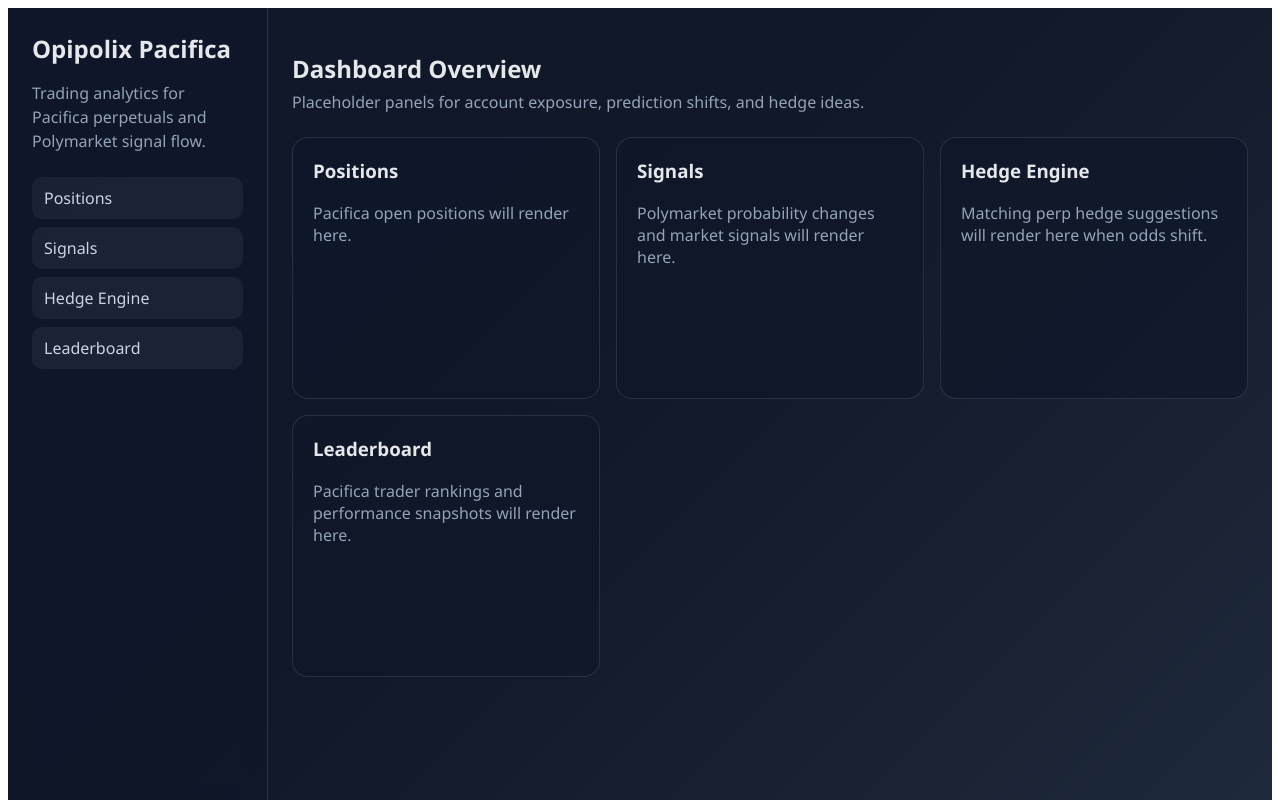
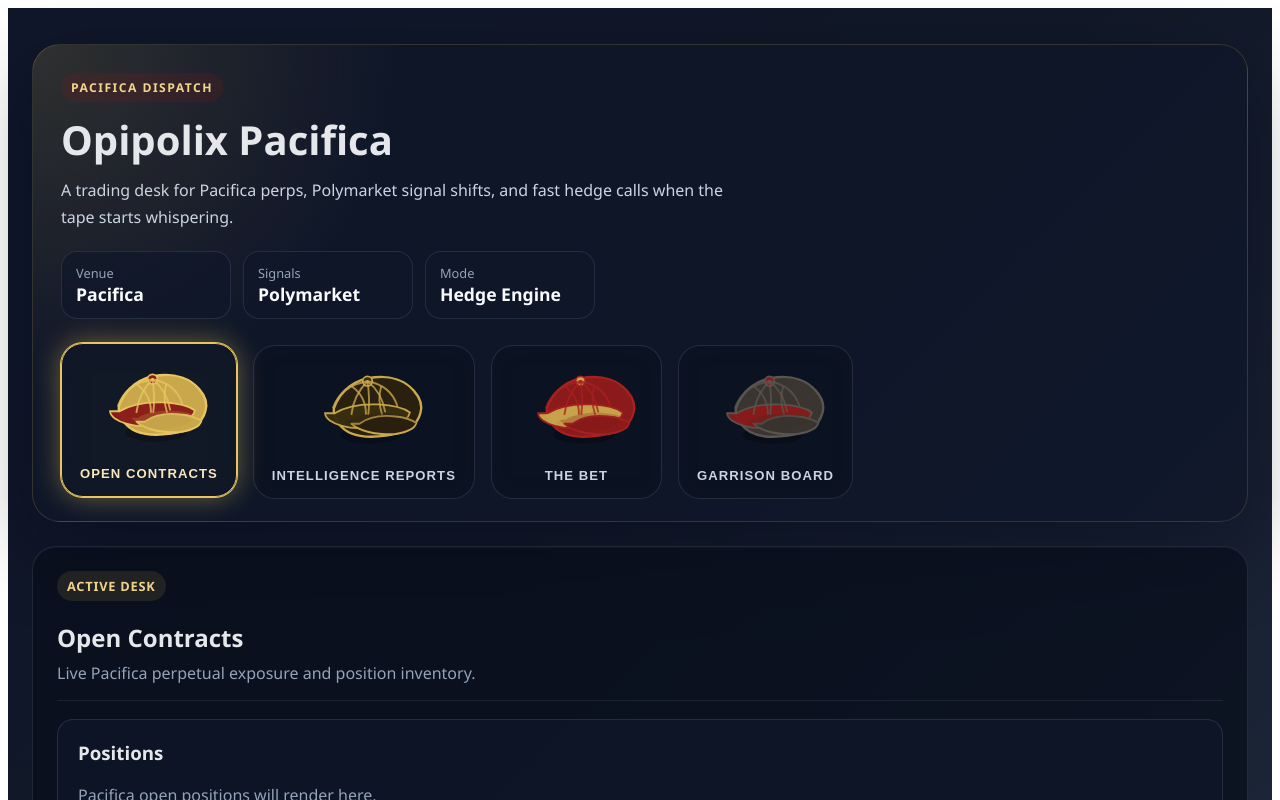
Before and after one commit to vikions/opipolix-pacifica, a React (Vite) app in the folder frontend/: page / in a window 1280 px wide. Shown: the top 800 px of the page. Built offline with nearby package versions, Linux system fonts and the light colour scheme.

Commit message:
Update seturl

```diff
--- a/frontend/src/components/Dashboard.tsx
+++ b/frontend/src/components/Dashboard.tsx
@@ -1,72 +1,212 @@
-import type { CSSProperties } from "react";
+import { useState, type CSSProperties, type ReactNode } from "react";
 
 import HedgeSuggestion from "./HedgeSuggestion";
 import MarketSignals from "./MarketSignals";
+import PeakyCap from "./PeakyCap";
 import PositionsTable from "./PositionsTable";
 import TraderLeaderboard from "./TraderLeaderboard";
 
-const layoutStyle: CSSProperties = {
-  display: "grid",
-  gridTemplateColumns: "260px 1fr",
-  minHeight: "100vh",
+type PanelKey = "contracts" | "reports" | "bet" | "board";
+
+const frameStyle: CSSProperties = {
+  maxWidth: "1240px",
+  margin: "0 auto",
+  padding: "36px 24px 42px",
 };
 
-const sidebarStyle: CSSProperties = {
-  borderRight: "1px solid rgba(148, 163, 184, 0.2)",
-  padding: "24px",
-  background: "rgba(15, 23, 42, 0.8)",
-  backdropFilter: "blur(12px)",
+const heroStyle: CSSProperties = {
+  padding: "28px 28px 22px",
+  borderRadius: "28px",
+  background:
+    "radial-gradient(circle at top left, rgba(201, 168, 76, 0.18), transparent 28%), rgba(15, 23, 42, 0.78)",
+  border: "1px solid rgba(201, 168, 76, 0.2)",
+  boxShadow: "0 28px 80px rgba(2, 6, 23, 0.38)",
 };
 
-const navItemStyle: CSSProperties = {
-  padding: "10px 12px",
-  marginBottom: "8px",
-  borderRadius: "10px",
-  background: "rgba(30, 41, 59, 0.7)",
-  color: "#cbd5e1",
+const heroTopStyle: CSSProperties = {
+  display: "flex",
+  justifyContent: "space-between",
+  gap: "20px",
+  flexWrap: "wrap",
+  alignItems: "flex-start",
 };
 
-const mainStyle: CSSProperties = {
-  padding: "24px",
+const eyebrowStyle: CSSProperties = {
+  display: "inline-block",
+  marginBottom: "10px",
+  padding: "6px 10px",
+  borderRadius: "999px",
+  background: "rgba(139, 26, 26, 0.18)",
+  color: "#f3d68a",
+  fontSize: "0.76rem",
+  letterSpacing: "0.12em",
+  textTransform: "uppercase",
+  fontWeight: 700,
 };
 
-const gridStyle: CSSProperties = {
-  display: "grid",
-  gridTemplateColumns: "repeat(auto-fit, minmax(280px, 1fr))",
-  gap: "16px",
+const statStripStyle: CSSProperties = {
+  display: "flex",
+  gap: "12px",
+  flexWrap: "wrap",
 };
 
+const statCardStyle: CSSProperties = {
+  minWidth: "140px",
+  padding: "12px 14px",
+  borderRadius: "16px",
+  background: "rgba(15, 23, 42, 0.68)",
+  border: "1px solid rgba(148, 163, 184, 0.16)",
+};
+
+const capRailStyle: CSSProperties = {
+  display: "flex",
+  gap: "16px",
+  flexWrap: "wrap",
+  marginTop: "26px",
+};
+
+const panelWrapStyle: CSSProperties = {
+  marginTop: "24px",
+};
+
+const panelShellStyle: CSSProperties = {
+  padding: "24px",
+  borderRadius: "24px",
+  background: "rgba(9, 14, 27, 0.74)",
+  border: "1px solid rgba(148, 163, 184, 0.16)",
+  boxShadow: "inset 0 1px 0 rgba(255, 255, 255, 0.03)",
+};
+
+const panelHeaderStyle: CSSProperties = {
+  marginBottom: "18px",
+  paddingBottom: "16px",
+  borderBottom: "1px solid rgba(148, 163, 184, 0.12)",
+};
+
+const panelTagStyle: CSSProperties = {
+  display: "inline-flex",
+  alignItems: "center",
+  gap: "8px",
+  padding: "6px 10px",
+  borderRadius: "999px",
+  background: "rgba(201, 168, 76, 0.12)",
+  color: "#f1d28c",
+  fontSize: "0.8rem",
+  fontWeight: 700,
+  letterSpacing: "0.06em",
+  textTransform: "uppercase",
+};
+
+const panelBodyStyle: CSSProperties = {
+  display: "grid",
+  gridTemplateColumns: "minmax(0, 1fr)",
+  gap: "16px",
+  minHeight: "320px",
+};
+
+const navigation = [
+  {
+    key: "contracts" as const,
+    label: "Open Contracts",
+    title: "Open Contracts",
+    subtitle: "Live Pacifica perpetual exposure and position inventory.",
+    color: "gold" as const,
+    panel: <PositionsTable />,
+  },
+  {
+    key: "reports" as const,
+    label: "Intelligence Reports",
+    title: "Intelligence Reports",
+    subtitle: "Polymarket momentum, sentiment drift, and signal pressure.",
+    color: "dark" as const,
+    panel: <MarketSignals />,
+  },
+  {
+    key: "bet" as const,
+    label: "The Bet",
+    title: "The Bet",
+    subtitle: "Hedge suggestions when prediction odds start to move.",
+    color: "red" as const,
+    panel: <HedgeSuggestion />,
+  },
+  {
+    key: "board" as const,
+    label: "Garrison Board",
+    title: "Garrison Board",
+    subtitle: "Leaderboard view for top Pacifica operators and performance.",
+    color: "gray" as const,
+    panel: <TraderLeaderboard />,
+  },
+] satisfies Array<{
+  key: PanelKey;
+  label: string;
+  title: string;
+  subtitle: string;
+  color: "gold" | "dark" | "red" | "gray";
+  panel: ReactNode;
+}>;
+
 export default function Dashboard() {
+  const [activePanel, setActivePanel] = useState<PanelKey>("contracts");
+  const currentPanel =
+    navigation.find((item) => item.key === activePanel) ?? navigation[0];
+
   return (
-    <div style={layoutStyle}>
-      <aside style={sidebarStyle}>
-        <h1 style={{ marginTop: 0, marginBottom: "8px" }}>Opipolix Pacifica</h1>
-        <p style={{ color: "#94a3b8", lineHeight: 1.5 }}>
-          Trading analytics for Pacifica perpetuals and Polymarket signal flow.
-        </p>
-        <nav style={{ marginTop: "24px" }}>
-          <div style={navItemStyle}>Positions</div>
-          <div style={navItemStyle}>Signals</div>
-          <div style={navItemStyle}>Hedge Engine</div>
-          <div style={navItemStyle}>Leaderboard</div>
+    <div style={frameStyle}>
+      <section style={heroStyle}>
+        <div style={heroTopStyle}>
+          <div style={{ maxWidth: "680px" }}>
+            <span style={eyebrowStyle}>Pacifica Dispatch</span>
+            <h1 style={{ marginTop: 0, marginBottom: "10px", fontSize: "2.5rem" }}>
+              Opipolix Pacifica
+            </h1>
+            <p style={{ color: "#cbd5e1", lineHeight: 1.7, margin: 0 }}>
+              A trading desk for Pacifica perps, Polymarket signal shifts, and
+              fast hedge calls when the tape starts whispering.
+            </p>
+          </div>
+
+          <div style={statStripStyle}>
+            <div style={statCardStyle}>
+              <div style={{ color: "#94a3b8", fontSize: "0.8rem" }}>Venue</div>
+              <strong style={{ color: "#f8fafc", fontSize: "1.1rem" }}>Pacifica</strong>
+            </div>
+            <div style={statCardStyle}>
+              <div style={{ color: "#94a3b8", fontSize: "0.8rem" }}>Signals</div>
+              <strong style={{ color: "#f8fafc", fontSize: "1.1rem" }}>Polymarket</strong>
+            </div>
+            <div style={statCardStyle}>
+              <div style={{ color: "#94a3b8", fontSize: "0.8rem" }}>Mode</div>
+              <strong style={{ color: "#f8fafc", fontSize: "1.1rem" }}>Hedge Engine</strong>
+            </div>
+          </div>
+        </div>
+
+        <nav style={capRailStyle} aria-label="Dashboard navigation">
+          {navigation.map((item) => (
+            <PeakyCap
+              key={item.key}
+              size={70}
+              color={item.color}
+              active={item.key === activePanel}
+              label={item.label}
+              onClick={() => setActivePanel(item.key)}
+            />
+          ))}
         </nav>
-      </aside>
+      </section>
 
-      <main style={mainStyle}>
-        <header style={{ marginBottom: "24px" }}>
-          <h2 style={{ marginBottom: "6px" }}>Dashboard Overview</h2>
-          <p style={{ color: "#94a3b8", margin: 0 }}>
-            Placeholder panels for account exposure, prediction shifts, and hedge ideas.
-          </p>
-        </header>
+      <section style={panelWrapStyle}>
+        <div style={panelShellStyle}>
+          <header style={panelHeaderStyle}>
+            <span style={panelTagStyle}>Active Desk</span>
+            <h2 style={{ marginBottom: "8px" }}>{currentPanel.title}</h2>
+            <p style={{ color: "#94a3b8", margin: 0 }}>{currentPanel.subtitle}</p>
+          </header>
 
-        <section style={gridStyle}>
-          <PositionsTable />
-          <MarketSignals />
-          <HedgeSuggestion />
-          <TraderLeaderboard />
-        </section>
-      </main>
+          <div style={panelBodyStyle}>{currentPanel.panel}</div>
+        </div>
+      </section>
     </div>
   );
 }
--- /dev/null
+++ b/frontend/src/components/PeakyCap.tsx
@@ -0,0 +1,163 @@
+import type { CSSProperties } from "react";
+
+type CapColor = "gold" | "dark" | "red" | "gray";
+
+interface PeakyCapProps {
+  size?: number;
+  color: CapColor;
+  active: boolean;
+  label: string;
+  onClick?: () => void;
+}
+
+const colorSchemes: Record<
+  CapColor,
+  { fill: string; band: string; stroke: string; glow: string }
+> = {
+  gold: {
+    fill: "#c9a84c",
+    band: "#8b1a1a",
+    stroke: "#e8c55e",
+    glow: "rgba(232, 197, 94, 0.45)",
+  },
+  dark: {
+    fill: "#2a2010",
+    band: "#3a2e10",
+    stroke: "#c9a84c",
+    glow: "rgba(201, 168, 76, 0.35)",
+  },
+  red: {
+    fill: "#8b1a1a",
+    band: "#c9a84c",
+    stroke: "#a82020",
+    glow: "rgba(168, 32, 32, 0.38)",
+  },
+  gray: {
+    fill: "#3a3530",
+    band: "#8b1a1a",
+    stroke: "#5a5550",
+    glow: "rgba(90, 85, 80, 0.42)",
+  },
+};
+
+export default function PeakyCap({
+  size = 48,
+  color,
+  active,
+  label,
+  onClick,
+}: PeakyCapProps) {
+  const palette = colorSchemes[color];
+
+  const buttonStyle: CSSProperties = {
+    appearance: "none",
+    border: `1px solid ${active ? palette.stroke : "rgba(148, 163, 184, 0.18)"}`,
+    background: active ? "rgba(18, 24, 38, 0.92)" : "rgba(11, 18, 32, 0.74)",
+    borderRadius: "22px",
+    padding: "16px 18px 14px",
+    minWidth: `${size * 2.4}px`,
+    display: "flex",
+    flexDirection: "column",
+    alignItems: "center",
+    gap: "10px",
+    cursor: onClick ? "pointer" : "default",
+    boxShadow: active
+      ? `0 0 0 1px ${palette.stroke}, 0 0 28px ${palette.glow}, inset 0 0 24px rgba(15, 23, 42, 0.6)`
+      : "inset 0 0 18px rgba(15, 23, 42, 0.45)",
+    transform: active ? "translateY(-2px)" : "none",
+    transition: "transform 160ms ease, box-shadow 160ms ease, border-color 160ms ease",
+  };
+
+  const labelStyle: CSSProperties = {
+    color: active ? "#f8e7bb" : "#cbd5e1",
+    fontSize: "0.82rem",
+    fontWeight: 700,
+    letterSpacing: "0.08em",
+    textTransform: "uppercase",
+    textAlign: "center",
+    lineHeight: 1.3,
+  };
+
+  const seamStroke = {
+    stroke: palette.stroke,
+    strokeWidth: 2.35,
+    strokeLinecap: "round" as const,
+    fill: "none",
+    opacity: 0.78,
+  };
+
+  return (
+    <button
+      type="button"
+      aria-label={label}
+      aria-pressed={active}
+      onClick={onClick}
+      style={buttonStyle}
+    >
+      <svg
+        viewBox="0 0 140 118"
+        width={size * 1.9}
+        height={size * 1.35}
+        role="img"
+        aria-hidden="true"
+      >
+        <ellipse cx="79" cy="91" rx="38" ry="11" fill="rgba(0, 0, 0, 0.24)" />
+
+        <path
+          d="M33 58c8-23 27-37 51-39 20-2 38 4 49 17 8 9 11 18 8 28-4 16-20 25-43 28-28 4-49-1-59-15-5-7-7-12-6-19z"
+          fill={palette.fill}
+          stroke={palette.stroke}
+          strokeWidth="3"
+          strokeLinejoin="round"
+        />
+
+        <path
+          d="M34 64c13-8 33-12 55-11 18 1 32 5 39 10-2 7-8 12-17 16-12 4-28 6-46 4-18-1-30-5-37-10-4-3-6-6-6-9 0 0 5 0 12 0z"
+          fill={palette.band}
+          stroke={palette.stroke}
+          strokeWidth="2.2"
+          opacity="0.96"
+        />
+
+        <path
+          d="M65 77c11-8 28-11 45-9 11 1 20 4 26 8-1 4-4 7-9 9-8 4-21 6-34 5-13-1-24-4-31-8-4-2-6-4-7-5 1 0 4 0 10 0z"
+          fill={palette.fill}
+          stroke={palette.stroke}
+          strokeWidth="2.4"
+          strokeLinejoin="round"
+        />
+
+        <path
+          d="M44 77c6-6 18-10 34-11 15-1 29 1 37 4 4 2 6 3 8 5-4 5-11 8-22 10-13 3-27 3-40 0-8-2-14-5-17-8z"
+          fill="rgba(0, 0, 0, 0.12)"
+          opacity="0.3"
+        />
+
+        <circle
+          cx="75"
+          cy="24"
+          r="6"
+          fill={palette.band}
+          stroke={palette.stroke}
+          strokeWidth="2"
+        />
+
+        <path d="M75 24c-10 10-18 24-20 41" {...seamStroke} />
+        <path d="M75 24c2 14 3 26 1 41" {...seamStroke} />
+        <path d="M75 24c12 9 19 22 22 38" {...seamStroke} />
+        <path d="M75 24c21 4 32 15 37 30" {...seamStroke} />
+        <path d="M75 24c-23 4-37 16-43 33" {...seamStroke} />
+        <path d="M56 31c11 8 17 20 17 34" {...seamStroke} />
+        <path d="M92 31c-3 10-3 21 1 34" {...seamStroke} />
+
+        <path
+          d="M57 72c10-7 30-10 49-8 14 1 25 5 31 11-2 3-5 6-10 8-9 4-22 6-35 5-15-1-28-5-36-10-4-2-6-4-7-6 2 0 5 0 8 0z"
+          fill={palette.fill}
+          opacity="0.24"
+        />
+      </svg>
+
+      <span style={labelStyle}>{label}</span>
+    </button>
+  );
+}
```
